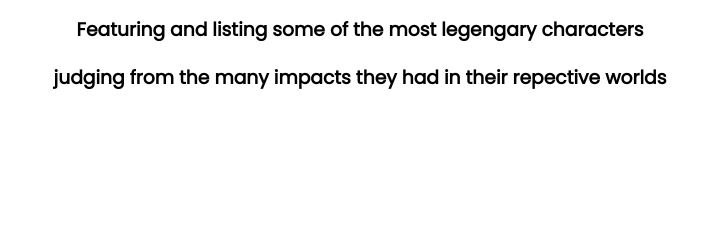
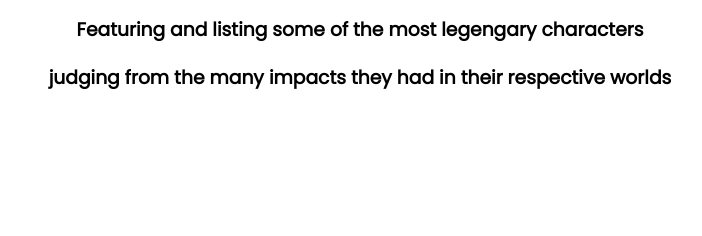
Before and after one commit to Fahad-Alam/my-first-repo, a plain HTML site: page index.html in a window 1280 px wide. Shown: the part 426-662 px from the top of the page, 280-982 px from the left. Drawn offline with Linux system fonts and the light colour scheme.

Commit message:
progress

```diff
--- a/index.html
+++ b/index.html
@@ -20,7 +20,7 @@
                 <h3 class="black">Welcome<h3>
                 <h3>To this portfolio<h3>
                 <h3>Featuring and listing some of the most legengary characters</h3>
-                <h3>judging from the many impacts they had in their repective worlds</h3>
+                <h3>judging from the many impacts they had in their respective worlds</h3>
             </div>
         </section>
         <section>
```
